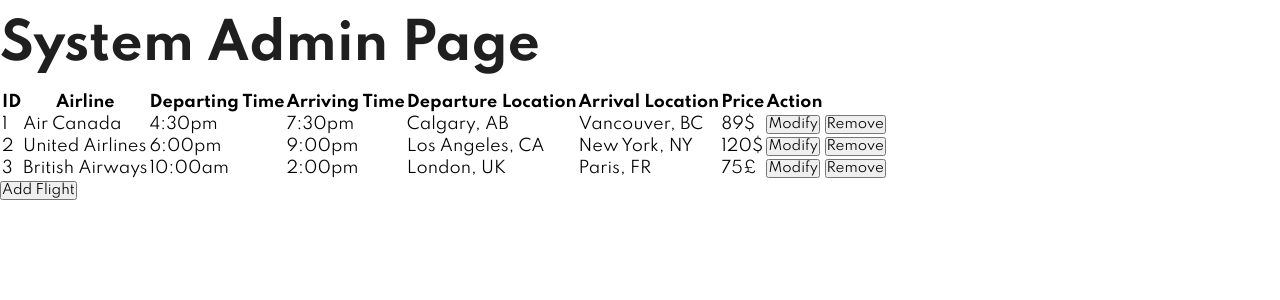
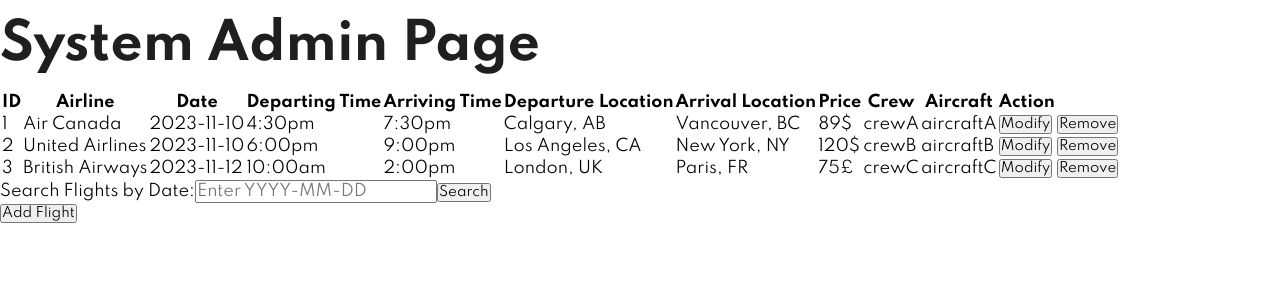
Before and after one commit to MmagdyHafezZ/ENSF480Project, a React (Vite) app in the folder Frontend/FlightWeb/: page /admin in a window 1280 px wide. Shown: the top 300 px of the page. Built offline with nearby package versions, Linux system fonts and the light colour scheme.

Commit message:
added search

```diff
--- a/Frontend/FlightWeb/src/pages/SystemAdmin/SystemAdmin.jsx
+++ b/Frontend/FlightWeb/src/pages/SystemAdmin/SystemAdmin.jsx
@@ -6,6 +6,7 @@
       id: "1", // Unique identifier
       details: {
         airline: "Air Canada",
+        date: "2023-11-10",
         departingTime: "4:30pm",
         arrivingTime: "7:30pm",
         departureLocation: "Calgary, AB",
@@ -15,12 +16,15 @@
         leavingLocation: "Vancouver, BC",
         arriveBackLocation: "Calgary, AB",
         price: "89$",
+        crew: "crewA",
+        aircraft: "aircraftA",
       },
     },
     {
       id: "2", // Unique identifier
       details: {
         airline: "United Airlines",
+        date: "2023-11-10",
         departingTime: "6:00pm",
         arrivingTime: "9:00pm",
         departureLocation: "Los Angeles, CA",
@@ -30,12 +34,15 @@
         leavingLocation: "Vancouver, BC",
         arriveBackLocation: "Calgary, AB",
         price: "120$",
+        crew: "crewB",
+        aircraft: "aircraftB",
       },
     },
     {
       id: "3", // Unique identifier
       details: {
         airline: "British Airways",
+        date: "2023-11-12",
         departingTime: "10:00am",
         arrivingTime: "2:00pm",
         departureLocation: "London, UK",
@@ -45,6 +52,8 @@
         leavingLocation: "Vancouver, BC",
         arriveBackLocation: "Calgary, AB",
         price: "75£",
+        crew: "crewC",
+        aircraft: "aircraftC",
       },
     },
     // Add more flight objects with their respective details and unique IDs
@@ -60,6 +69,18 @@
     arrivalLocation: '',
     price: '',
   });
+  const [searchDate, setSearchDate] = useState(''); // State to store the search date
+  const [searchedFlights, setSearchedFlights] = useState([]); // State to store the search results
+
+  const handleSearch = () => {
+    // Logic for searching flights based on the entered date
+    const results = flightsData.filter((flight) => {
+      // Assuming your flight details include a 'date' property
+      return flight.details.date === searchDate;
+    });
+
+    setSearchedFlights(results);
+  };
 
   const handleModifyFlight = (flightId) => {
     // Find the selected flight for modification
@@ -143,11 +164,14 @@
           <tr>
             <th>ID</th>
             <th>Airline</th>
+            <th>Date</th>
             <th>Departing Time</th>
             <th>Arriving Time</th>
             <th>Departure Location</th>
             <th>Arrival Location</th>
             <th>Price</th>
+            <th>Crew</th>
+            <th>Aircraft</th>
             <th>Action</th>
           </tr>
         </thead>
@@ -156,11 +180,14 @@
             <tr key={flight.id}>
               <td>{flight.id}</td>
               <td>{flight.details.airline}</td>
+              <td>{flight.details.date}</td>
               <td>{flight.details.departingTime}</td>
               <td>{flight.details.arrivingTime}</td>
               <td>{flight.details.departureLocation}</td>
               <td>{flight.details.arrivalLocation}</td>
               <td>{flight.details.price}</td>
+              <td>{flight.details.crew}</td>
+              <td>{flight.details.aircraft}</td>
               <td>
                 <button onClick={() => handleModifyFlight(flight.id)}>Modify</button>
               </td>
@@ -172,6 +199,68 @@
         </tbody>
       </table>
       <div>
+        <label>
+          Search Flights by Date:
+          <input
+            type="text"
+            value={searchDate}
+            onChange={(e) => setSearchDate(e.target.value)}
+            placeholder="Enter YYYY-MM-DD"
+          />
+        </label>
+        <button type="button" onClick={handleSearch}>
+          Search
+        </button>
+      </div>
+
+      {searchedFlights.length > 0 && (
+        <div>
+          <h2>Search Results</h2>
+          <table>
+            <thead>
+              <tr>
+                <th>ID</th>
+                <th>Airline</th>
+                <th>Date</th>
+                <th>Departing Time</th>
+                <th>Arriving Time</th>
+                <th>Departure Location</th>
+                <th>Arrival Location</th>
+                <th>Price</th>
+                <th>Crew</th>
+                <th>Aircraft</th>
+                <th>Action</th>
+              </tr>
+            </thead>
+            <tbody>
+              {searchedFlights.map((flight) => (
+                <tr key={flight.id}>
+                <td>{flight.id}</td>
+                <td>{flight.details.airline}</td>
+                <td>{flight.details.date}</td>
+                <td>{flight.details.departingTime}</td>
+                <td>{flight.details.arrivingTime}</td>
+                <td>{flight.details.departureLocation}</td>
+                <td>{flight.details.arrivalLocation}</td>
+                <td>{flight.details.price}</td>
+                <td>{flight.details.crew}</td>
+                <td>{flight.details.aircraft}</td>
+                <td>
+                  <button onClick={() => handleModifyFlight(flight.id)}>Modify</button>
+                </td>
+                <td>
+                  <button onClick={() => handleRemoveFlight(flight.id)}>Remove</button>
+                </td>
+                </tr>
+              ))}
+            </tbody>
+          </table>
+        </div>
+      )}
+
+
+
+      <div>
         <button type="button" onClick={handleAddFlight}>
           Add Flight
         </button>
@@ -181,6 +270,7 @@
         <div>
           <h2>Add New Flight</h2>
           <form>
+            <div>
             <label>
               Airline:
               <input
@@ -191,6 +281,8 @@
                 placeholder="Enter airline"
               />
             </label>
+            </div>
+            <div>
             <label>
               Departing Time:
               <input
@@ -201,6 +293,8 @@
                 placeholder="Enter departing time"
               />
             </label>
+            </div>
+            <div>
             <label>
               Arriving Time:
               <input
@@ -211,6 +305,8 @@
                 placeholder="Enter arriving time"
               />
             </label>
+            </div>
+            <div>
             <label>
               Departure Location:
               <input
@@ -221,6 +317,8 @@
                 placeholder="Enter departure location"
               />
             </label>
+            </div>
+            <div>
             <label>
               Arrival Location:
               <input
@@ -231,6 +329,8 @@
                 placeholder="Enter arrival location"
               />
             </label>
+            </div>
+            <div>
             <label>
               Price:
               <input
@@ -241,6 +341,31 @@
                 placeholder="Enter price"
               />
             </label>
+            </div>
+            <div>
+            <label>
+              Crew:
+              <input
+                type="text"
+                name="crew"
+                value={newFlightDetails.price}
+                onChange={handleNewFlightInputChange}
+                placeholder="Enter crew"
+              />
+            </label>
+            </div>
+            <div>
+            <label>
+              Aircraft:
+              <input
+                type="text"
+                name="aircraft"
+                value={newFlightDetails.price}
+                onChange={handleNewFlightInputChange}
+                placeholder="Enter aircraft"
+              />
+            </label>
+            </div>
             <button type="button" onClick={handleAddNewFlight}>
               Add New Flight
             </button>
@@ -252,15 +377,19 @@
         <div>
           <h2>Modify Flight</h2>
           <form>
+            <div>
+            <label>
+              ID:
+              <span>{` ${selectedFlight.id}`}</span>
+            </label>
+            </div>
+            <div>
             <label>
               Airline:
-              <input
-                type="text"
-                name="airline"
-                value={selectedFlight.details.airline}
-                onChange={handleInputChange}
-              />
+              <span>{` ${selectedFlight.details.airline}`}</span>
             </label>
+            </div>
+            <div>
             <label>
               Departing Time:
               <input
@@ -270,6 +399,8 @@
                 onChange={handleInputChange}
               />
             </label>
+            </div>
+            <div>
             <label>
               Arriving Time:
               <input
@@ -279,6 +410,8 @@
                 onChange={handleInputChange}
               />
             </label>
+            </div>
+            <div>
             <label>
               Departure Location:
               <input
@@ -288,6 +421,8 @@
                 onChange={handleInputChange}
               />
             </label>
+            </div>
+            <div>
             <label>
               Arrival Location:
               <input
@@ -297,6 +432,8 @@
                 onChange={handleInputChange}
               />
             </label>
+            </div>
+            <div>
             <label>
               Price:
               <input
@@ -306,9 +443,32 @@
                 onChange={handleInputChange}
               />
             </label>
+            </div>
+            <div>
+            <label>
+              Crew:
+              <input
+                type="text"
+                name="crew"
+                value={selectedFlight.details.crew}
+                onChange={handleInputChange}
+              />
+            </label>
+            </div>
+            <label>
+              Aircraft:
+              <input
+                type="text"
+                name="aircraft"
+                value={selectedFlight.details.aircraft}
+                onChange={handleInputChange}
+              />
+            </label>
+            <div>
             <button type="button" onClick={handleSaveChanges}>
               Save Changes
             </button>
+            </div>
           </form>
         </div>
       )}
```
